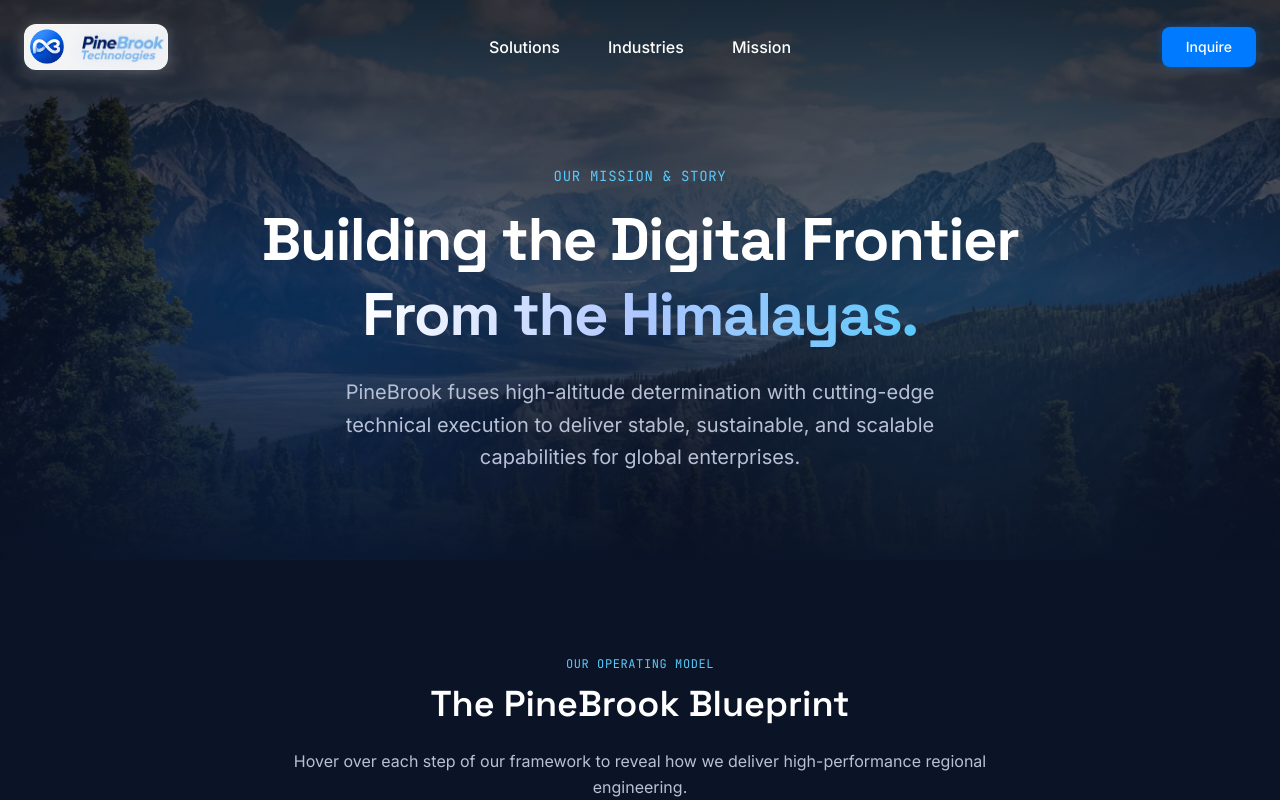
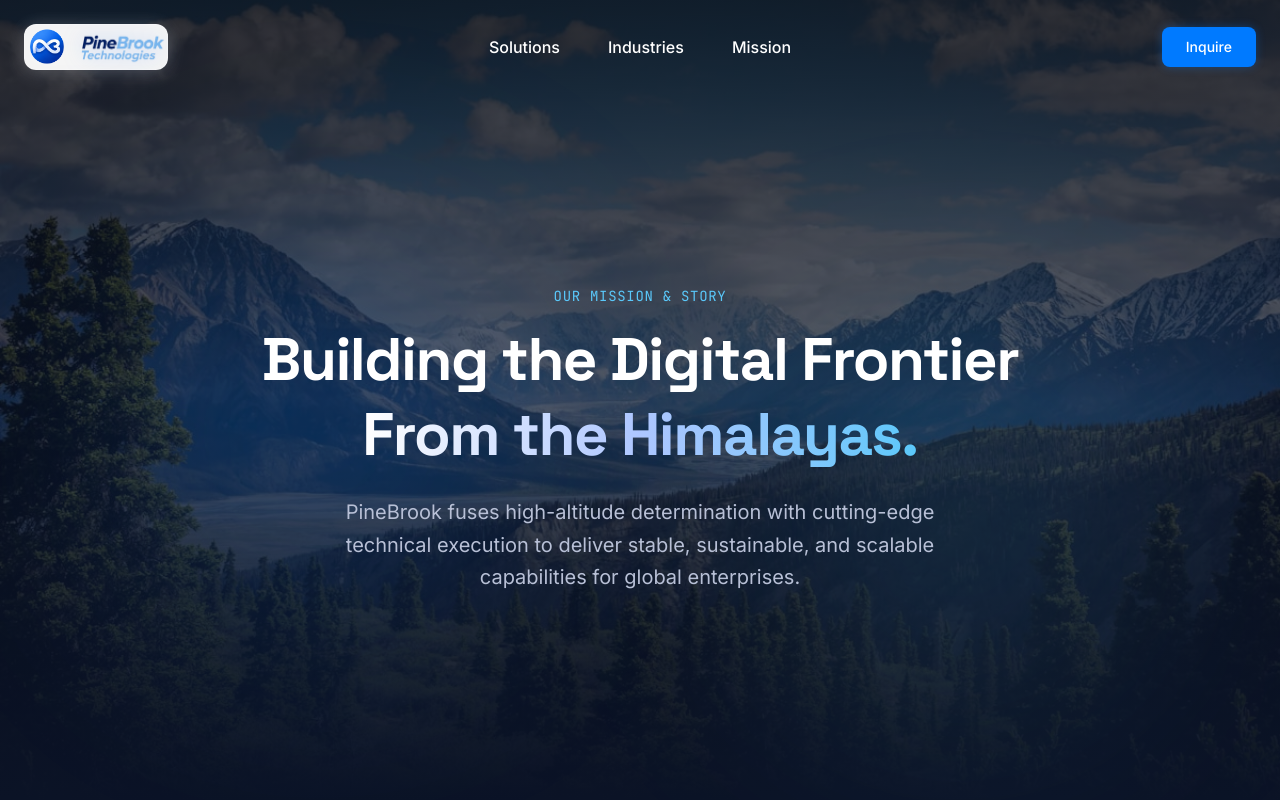
Before and after one commit to PineBrook/website, a React (Vite) app: page /mission in a window 1280 px wide. Shown: the top 800 px of the page. Built offline with nearby package versions, Linux system fonts and the light colour scheme.

Commit message:
feat: increase hero section height to min-h-screen for enhanced negative space

```diff
--- a/src/components/Story.tsx
+++ b/src/components/Story.tsx
@@ -60,7 +60,7 @@
     <section className="bg-brand-surface relative overflow-hidden" id="mission">
 
       {/* 1. Immersive Himalayan Hero Section */}
-      <div className="relative min-h-[70vh] flex items-center justify-center overflow-hidden">
+      <div className="relative min-h-screen flex items-center justify-center overflow-hidden">
         {/* Background Himalayas Image with Dark Masking */}
         <div
           className="absolute inset-0 bg-[url('/images/himalayas.jpg')] bg-cover bg-center"
```
